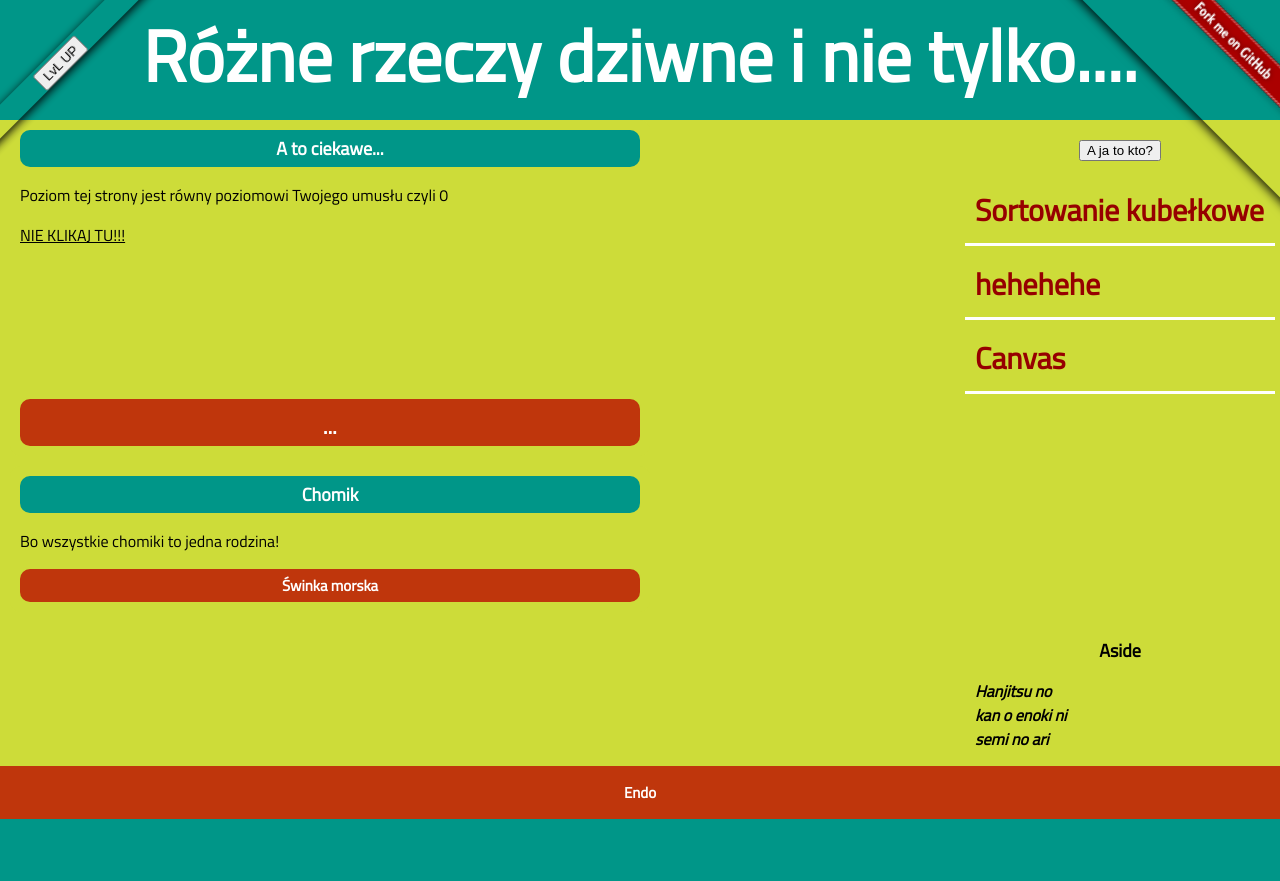
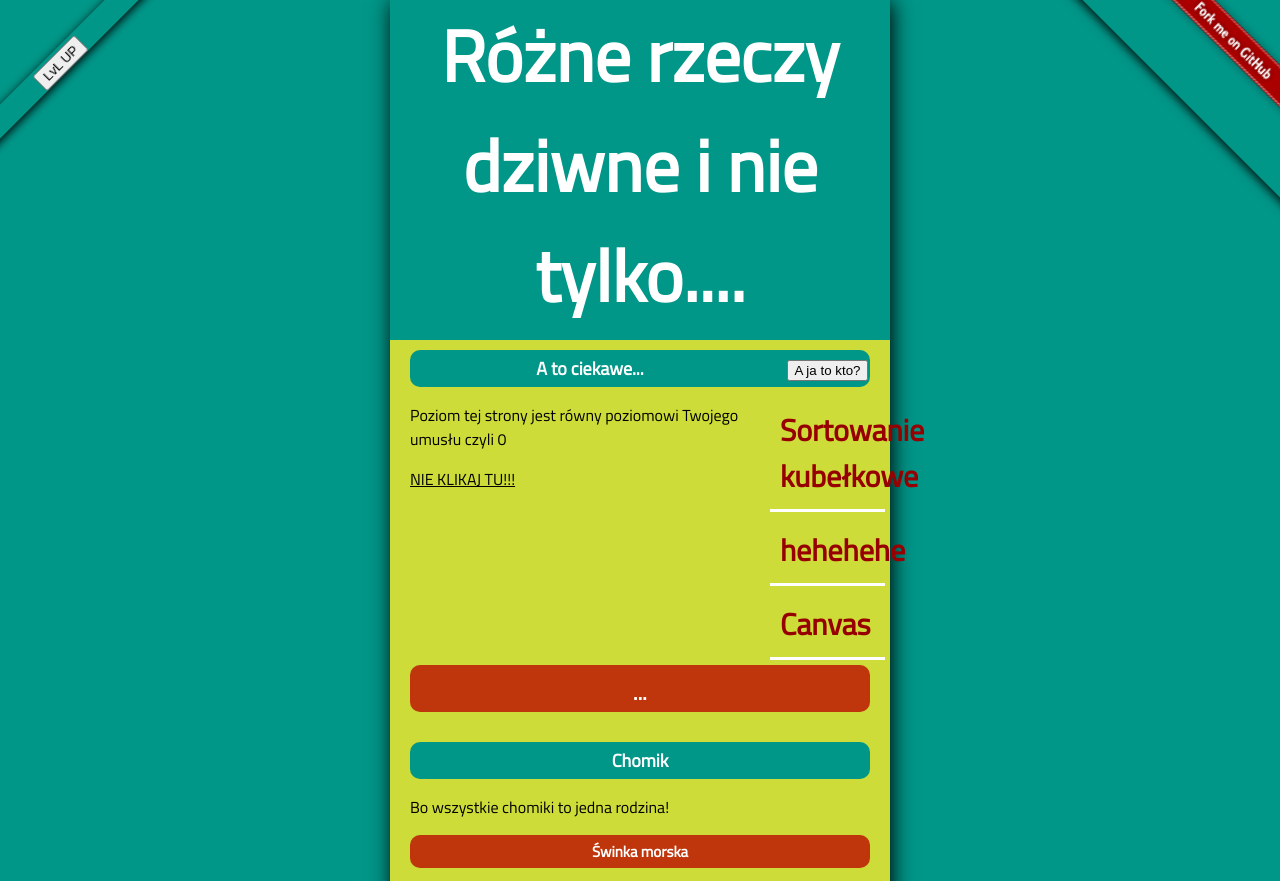
Before and after one commit to Niksior/chomik, a plain HTML site: page index.html in a window 1280 px wide. Shown: the top 881 px of the page. Before the commit the page ends 819 px from the top, so only its background shows below. Drawn offline with nearby package versions, Linux system fonts and the light colour scheme.

Commit message:
Update styl.css

```diff
--- a/styl.css
+++ b/styl.css
@@ -2,7 +2,7 @@
 body {
 	font-family: 'Titillium Web', sans-serif;
 	margin: 0px auto;
-	max-height: 500px;
+	max-width: 500px;
 	background-color: #009688;
 	box-shadow: 2px 2px 20px #000000;
 	background-position: center center;
```
